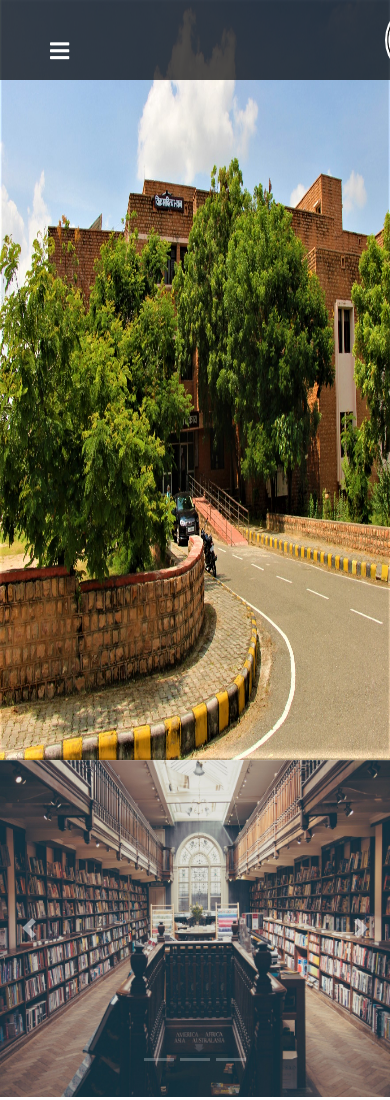
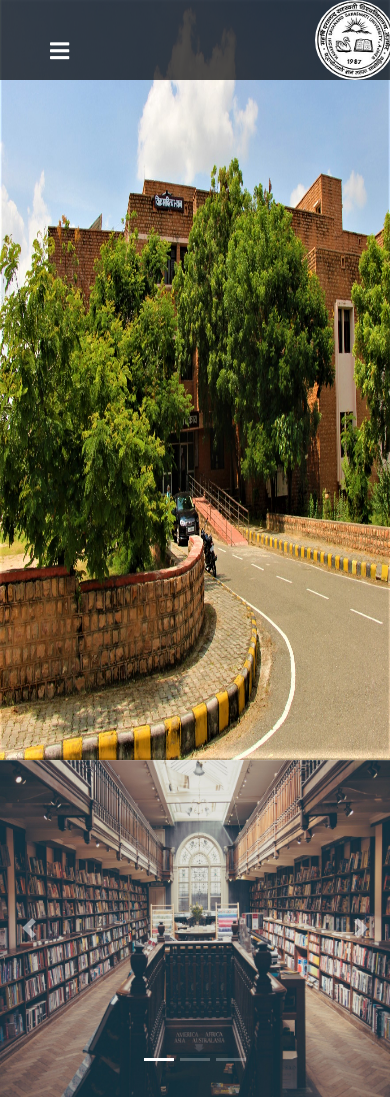
Before and after one commit to SurajRishishwar/universityhome, a plain HTML site: page index.html in a window 390 px wide. Shown: the top 1100 px of the page. Drawn offline with nearby package versions, Linux system fonts and the light colour scheme; a script that the page names is missing; a web font is replaced by a local one.

Commit message:
logo fix

```diff
--- a/headerstyle.css
+++ b/headerstyle.css
@@ -158,7 +158,7 @@ nav ul .search-icon .icon span{
 
   }
   .logo{
-    margin-left:300px
+    margin-left:230px
   }
   nav ul li a{
     width: 100%;
```
